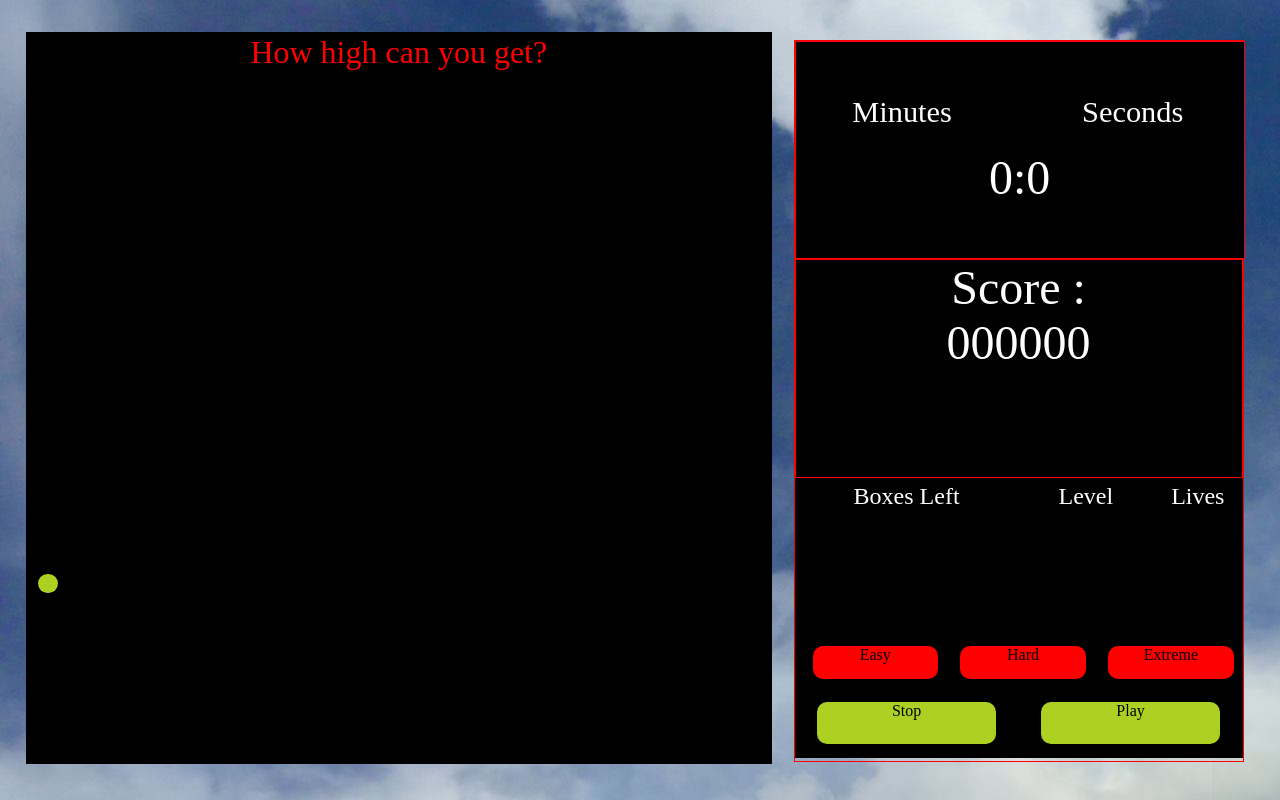
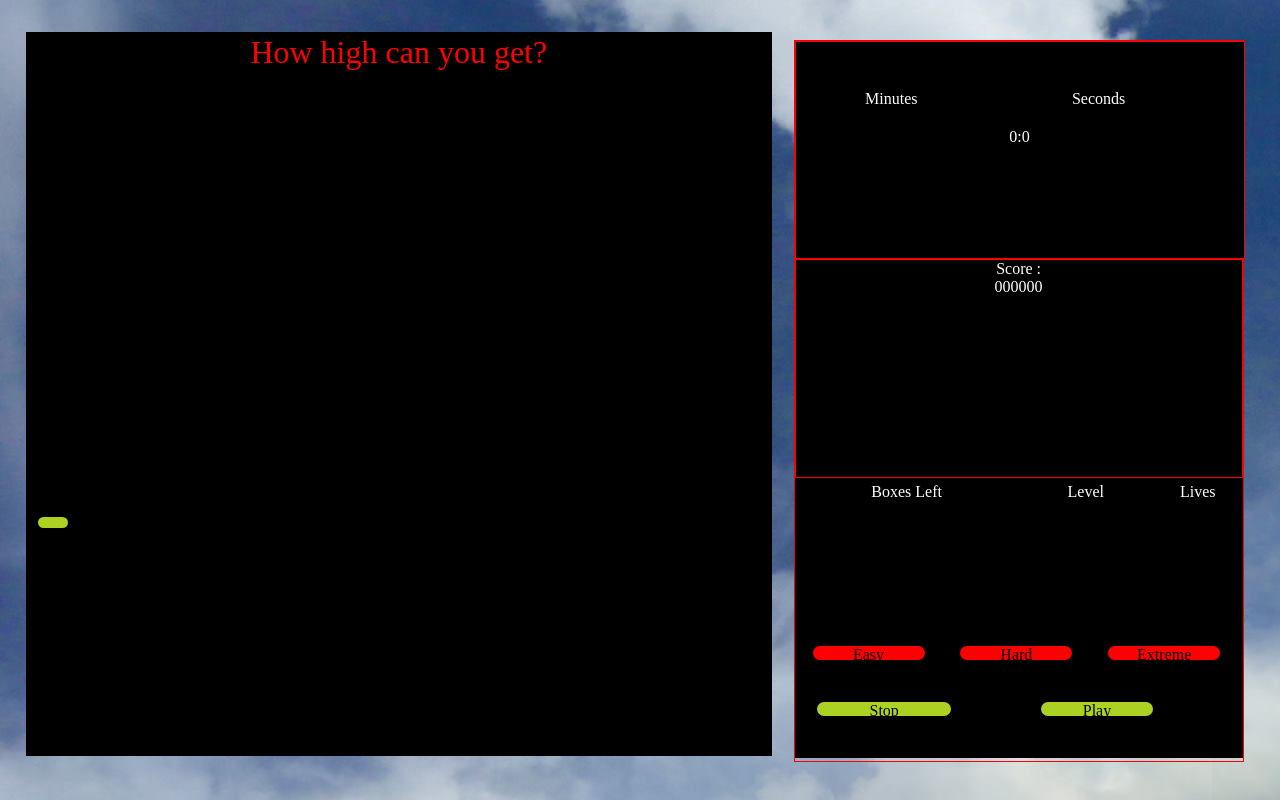
Before and after one commit to Christine-Espanola1211/simplegame2, a plain HTML site: page index.html in a window 1280 px wide. Shown: the top 800 px of the page. Drawn offline with nearby package versions, Linux system fonts and the light colour scheme.

Commit message:
Update style.css

```diff
--- a/style.css
+++ b/style.css
@@ -2,8 +2,8 @@ html,body {
         padding:0;
         margin:0;
         height:100%;
-        min-height:100%;
-        max-height:500px;
+        min-height:500%;
+        max-height:300px;
         background-image: url('27.jpg');
       }
 
@@ -39,7 +39,7 @@ html,body {
 	top:4%;
 	left:2%;
 	width:58%;
-	height:91%;
+	height:90%;
 	background: black;
 	border: 2px solid black;
 	cursor:none;
@@ -48,17 +48,17 @@ html,body {
 #inner{
 	position: relative;
 	left:10px;
-	width:95%;
-	height:95%;
+	width:85%;
+	height:85%;
 }
 
 #box{
 	position:relative;
 	top:80%;
-	width:20px;
-	height:3%;
+	width:30px;
+	height:2%;
 	background-color: #add123;
-	border-radius: 10px;
+	border-radius: 30px;
 }
 
 #left{
@@ -84,8 +84,8 @@ html,body {
 	position:relative;
 	top:0;
 	left:0;
-	height:50%;
-	width:99%;
+	height:40%;
+	width:89%;
 }
 
 #mins{
@@ -98,7 +98,7 @@ html,body {
 	width:48%;
 	float:left;
 	text-align:center;
-	font-size:190%;
+	font-size:100%;
 }
 
 #secs{
@@ -111,19 +111,19 @@ html,body {
 	height:30%;
 	float: right;
 	text-align:center;
-	font-size:190%;
+	font-size:100%;
 }
 
 #bottom{
 	color:white;
 	text-align:center;
-	font-size: 300%;
+	font-size: 100%;
 }
 
 #score{
 	color:white;
 	text-align:center;
-	font-size:300%;
+	font-size:100%;
 	border: 1px solid red;
 	background-color:black;
 	height:30.1%;
@@ -150,8 +150,8 @@ html,body {
 	position:absolute;
 	left:4%;
 	top:60%;
-	width:28%;
-	height:12%;
+	width:25%;
+	height:5%;
 	background-color:red;
 	text-align:center;
 	cursor: pointer;
@@ -162,8 +162,8 @@ html,body {
 	position:absolute;
 	left:37%;
 	top:60%;
-	width:28%;
-	height:12%;
+	width:25%;
+	height:5%;
 	background-color:red;
 	text-align:center;
 	cursor: pointer;
@@ -174,8 +174,8 @@ html,body {
 	position:absolute;
 	left:70%;
 	top:60%;
-	width:28%;
-	height:12%;
+	width:25%;
+	height:5%;
 	background-color:red;
 	text-align:center;
 	cursor: pointer;
@@ -186,8 +186,8 @@ html,body {
 	position:absolute;
 	left:55%;
 	top:80%;
-	width:40%;
-	height:15%;
+	width:25%;
+	height:5%;
 	background-color:#add123;
 	text-align:center;
 	cursor: pointer;
@@ -198,8 +198,8 @@ html,body {
 	position:absolute;
 	left:5%;
 	top:80%;
-	width:40%;
-	height:15%;
+	width:30%;
+	height:5%;
 	background-color:#add123;
 	text-align:center;
 	cursor: pointer;
@@ -213,7 +213,7 @@ html,body {
 	float: left;
 	width: 50%;
 	text-align:center;
-	font-size: 150%;
+	font-size: 100%;
 }
 
 #level{
@@ -222,7 +222,7 @@ html,body {
 	color: white;
 	float: right;
 	width: 30%;
-	font-size: 150%;
+	font-size: 100%;
 	text-align:center;
 }
 
@@ -233,7 +233,7 @@ html,body {
 	float: right;
 	width: 20%;
 	text-align:center;
-	font-size: 150%;
+	font-size: 100%;
 }
 
 .good{
```
